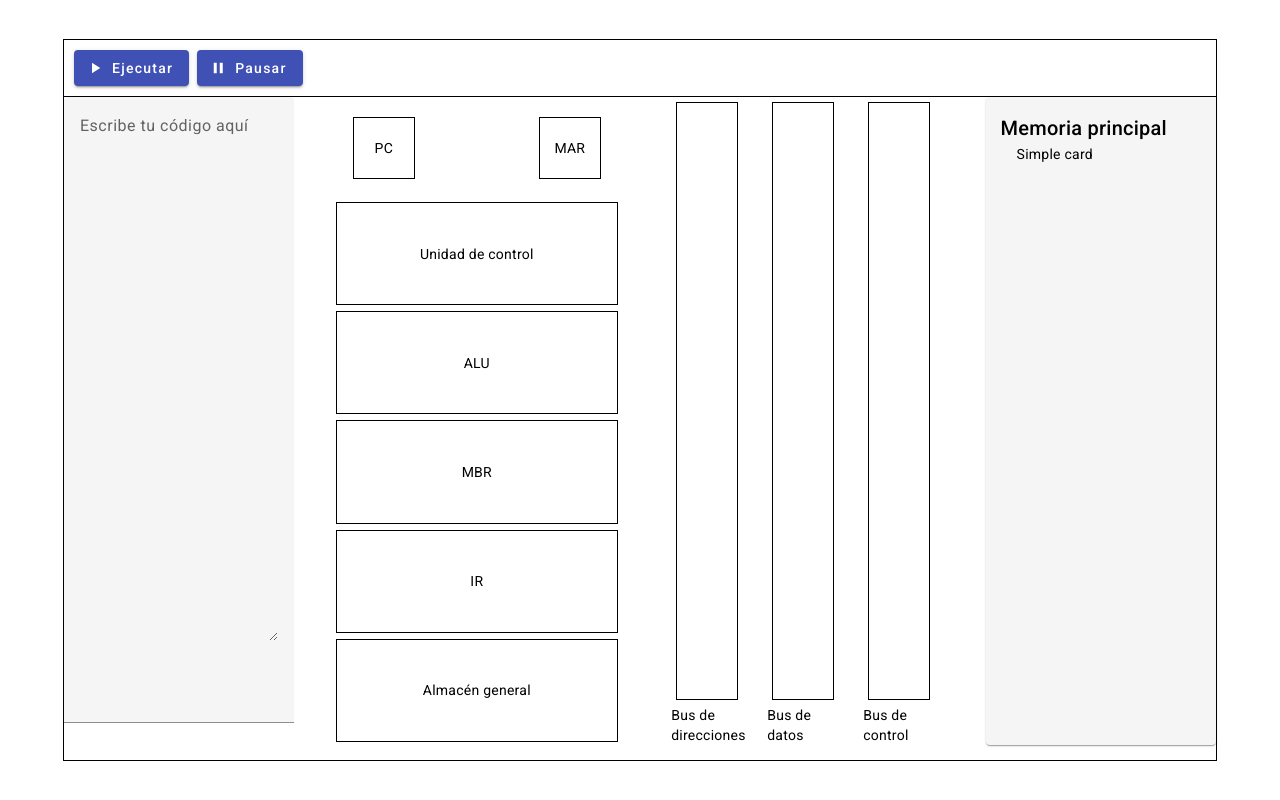
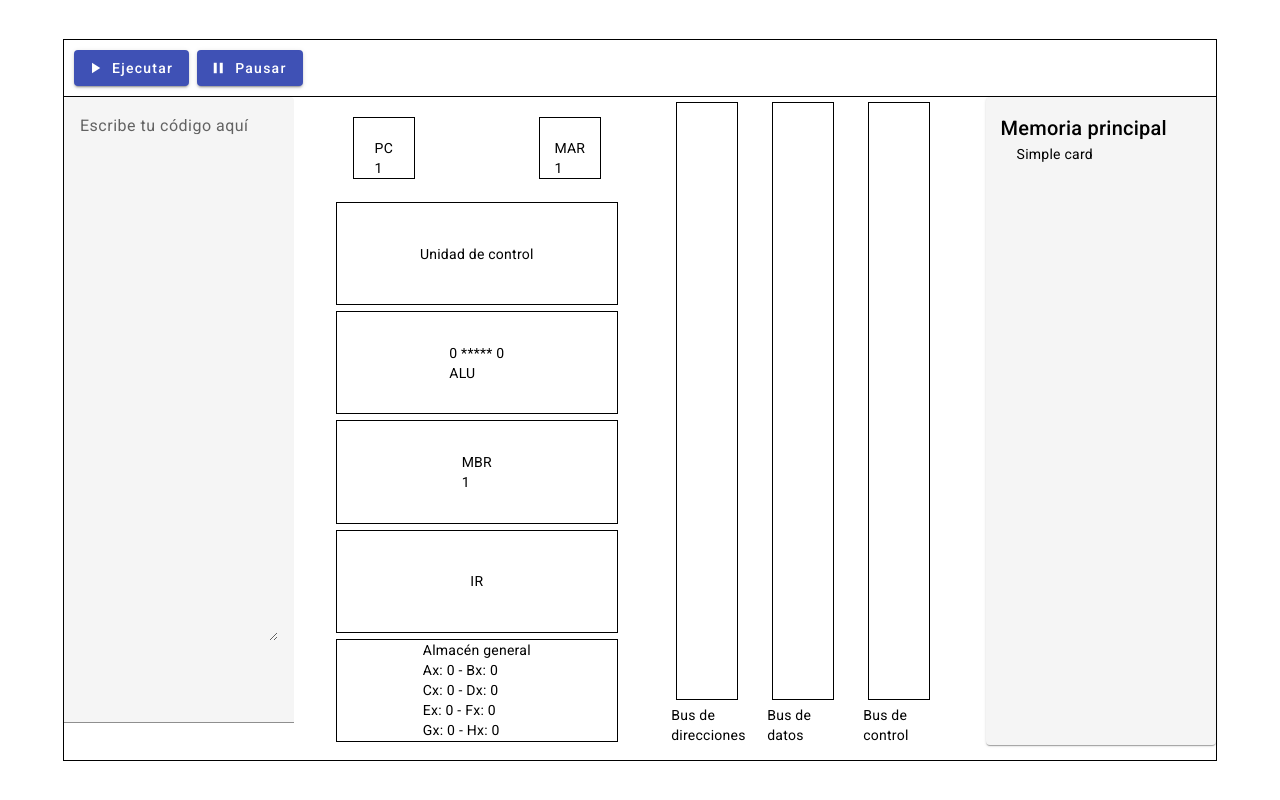
Before and after one commit to ErikaOrregoGiraldo/proyectoFinalArquitectura, an Angular app: page / in a window 1280 px wide. Built offline with nearby package versions, Linux system fonts and the light colour scheme.

Commit message:
Interfaz enlazada con la lógica

```diff
--- a/src/app/Models/alu.ts
+++ b/src/app/Models/alu.ts
@@ -2,20 +2,30 @@ import { OperacionInstruccion } from "../Enums/operacion-instruccion";
 
 export class ALU {
   operacionAEjecutar: OperacionInstruccion | undefined;
+  operando1: Number = 0;
+  operando2: Number = 0;
 
   sumar(operando1: Number, operando2: Number) {
+    this.operando1 = operando1;
+    this.operando2 = operando2;
     return operando1.valueOf() + operando2.valueOf();
   }
 
   restar(operando1: Number, operando2: Number) {
+    this.operando1 = operando1;
+    this.operando2 = operando2;
     return operando1.valueOf() - operando2.valueOf();
   }
 
   multiplicar(operando1: Number, operando2: Number) {
+    this.operando1 = operando1;
+    this.operando2 = operando2;
     return operando1.valueOf() * operando2.valueOf();
   }
 
   dividir(operando1: Number, operando2: Number) {
+    this.operando1 = operando1;
+    this.operando2 = operando2;
     return operando1.valueOf() / operando2.valueOf();
   }
 }
--- a/src/app/app.component.html
+++ b/src/app/app.component.html
@@ -12,29 +12,64 @@
 <body>
   <div class="container__body">
     <header>
-      <button class="header__button" mat-raised-button color="primary"
-        (click)="processInstruction()"><mat-icon>play_arrow</mat-icon>Ejecutar</button>
+      <button class="header__button" mat-raised-button color="primary" (click)="cargarPrograma()"><mat-icon>play_arrow</mat-icon>Ejecutar</button>
       <button class="header__button" mat-raised-button color="primary"><mat-icon>pause</mat-icon>Pausar</button>
     </header>
 
     <div class="container__body__principal">
       <mat-form-field class="container__body__principal__input">
         <mat-label>Escribe tu código aquí</mat-label>
-        <textarea matInput [(ngModel)]="instructions"></textarea>
+        <textarea matInput [(ngModel)]="instrucciones"></textarea>
       </mat-form-field>
 
       <div class="container__body__principal__center">
 
         <div class="container__body__principal__center__down">
           <div class="container__body__principal__center__first-container">
-            <div class="PC">PC</div>
-            <div class="MAR">MAR</div>
+            <div class="PC">
+              PC
+              <br>
+              {{PC}}
+            </div>
+            <div class="MAR">
+              MAR
+              <br>
+              {{MAR}}
+            </div>
           </div>
           <div class="container__body__principal__center__UC">Unidad de control</div>
-          <div class="container__body__principal__center__ALU">ALU</div>
-          <div class="container__body__principal__center__MBR">MBR</div>
-          <div class="container__body__principal__center__IR">IR</div>
-          <div class="container__body__principal__center__AG">Almacén general</div>
+          <div class="container__body__principal__center__ALU">
+            <div>
+              <div>
+                <span>{{ALU.operando1}}</span> ***** <span>{{ALU.operando2}}</span>
+              </div>
+              ALU
+              <br>
+              {{ALU.operacionAEjecutar}}
+            </div>
+          </div>
+          <div class="container__body__principal__center__MBR">
+            MBR
+            <br>
+            {{MBR}}
+          </div>
+          <div class="container__body__principal__center__IR">
+            IR
+            <br>
+            {{IR}}
+          </div>
+          <div class="container__body__principal__center__AG">
+            <div>
+              Almacén general
+              <br>
+              <div>
+                Ax: {{almacenGeneral.Ax}} - Bx: {{almacenGeneral.Bx}} <br>
+                Cx: {{almacenGeneral.Cx}} - Dx: {{almacenGeneral.Dx}} <br>
+                Ex: {{almacenGeneral.Ex}} - Fx: {{almacenGeneral.Fx}} <br>
+                Gx: {{almacenGeneral.Gx}} - Hx: {{almacenGeneral.Hx}}
+              </div>
+            </div>
+          </div>
         </div>
 
 
--- a/src/app/app.component.ts
+++ b/src/app/app.component.ts
@@ -11,6 +11,10 @@ import { EstadoComputador } from './Enums/estado-computador';
   styleUrls: ['./app.component.css'],
 })
 export class AppComponent {
+  // Elementos de la interfaz
+  instrucciones: string = '';
+
+  // Elementos del procesador
   PC: Number = 1;
   MAR: Number = 1;
   MBR: Number = 1;
@@ -32,5 +36,8 @@ export class AppComponent {
     });
   }
 
-  cargarPrograma(){}
+  cargarPrograma(){
+    this.memoria = new Memoria;
+    console.log(this.instrucciones);
+  }
 }
```
